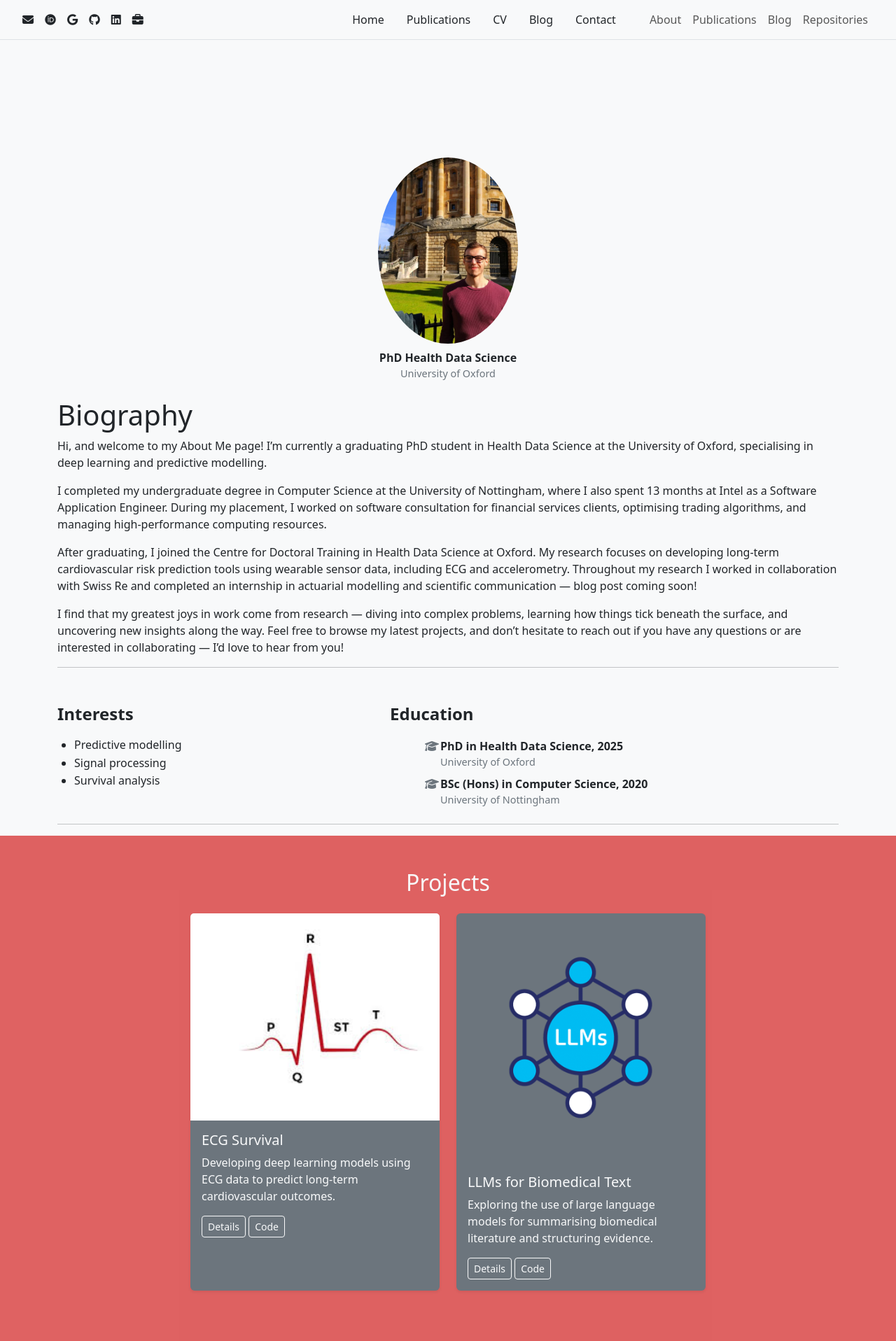
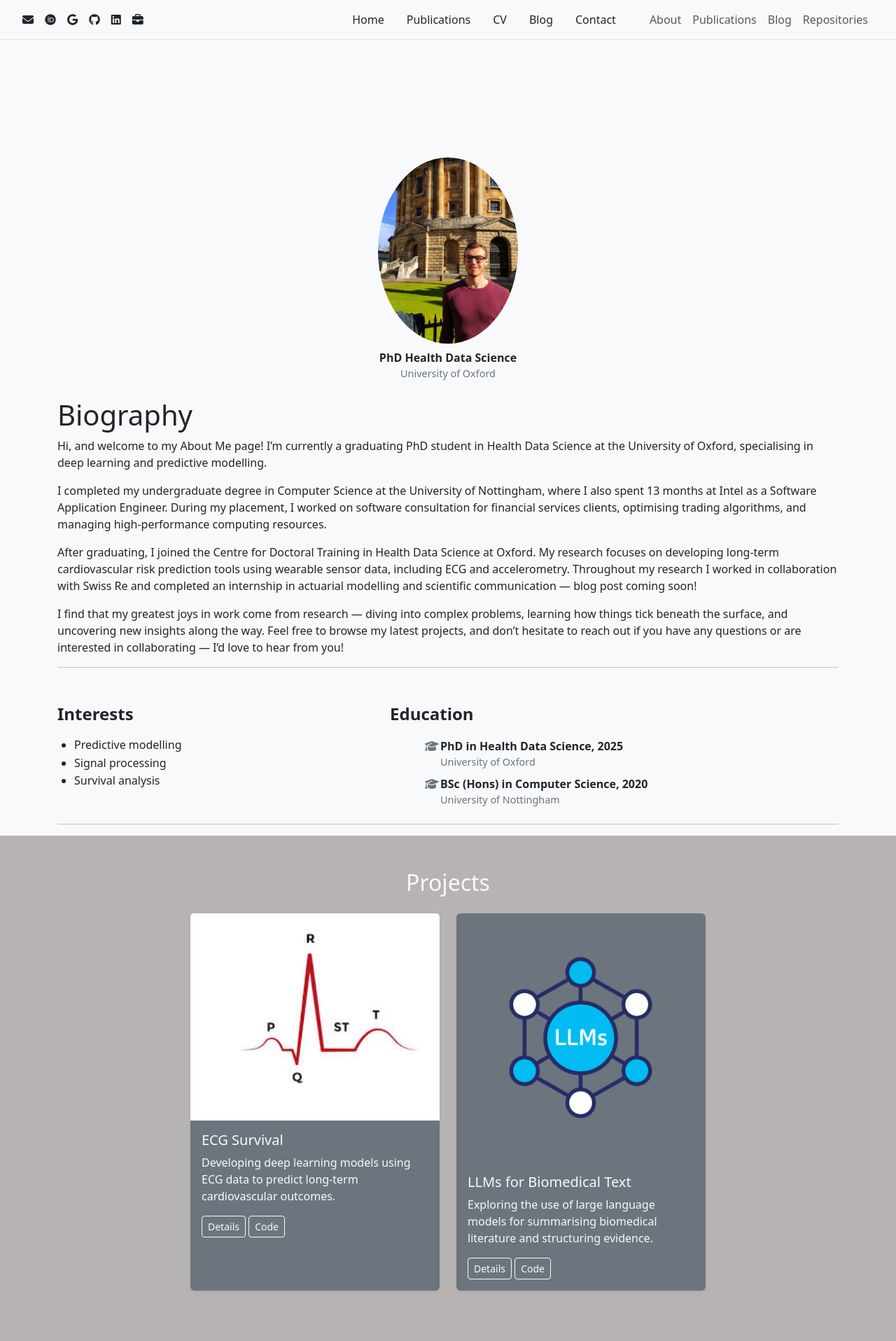
Before and after one commit to Ads98/Ads98.github.io, a Jekyll site: the page built from index.md, in a window 1280 px wide. Shown: the whole page at 70% size. Built offline with Jekyll 4.4.1, drawn with Linux system fonts in a browser that asks for light colours.

```diff
--- a/assets/css/custom.css
+++ b/assets/css/custom.css
@@ -46,7 +46,7 @@
   }
 
   .projects-section {
-    background-color: #d31a1aad;
+    background-color: #b8b3b3;
     color: #fff;
     margin-left: 0;
     margin-right: 0;
```
